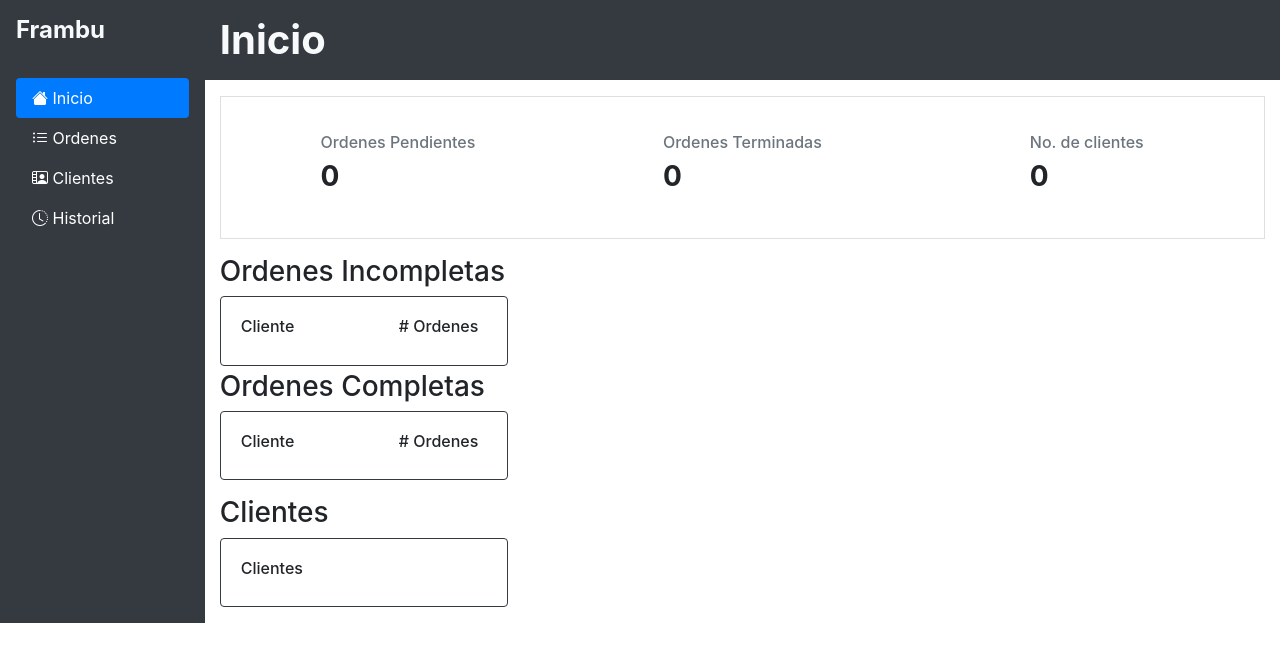
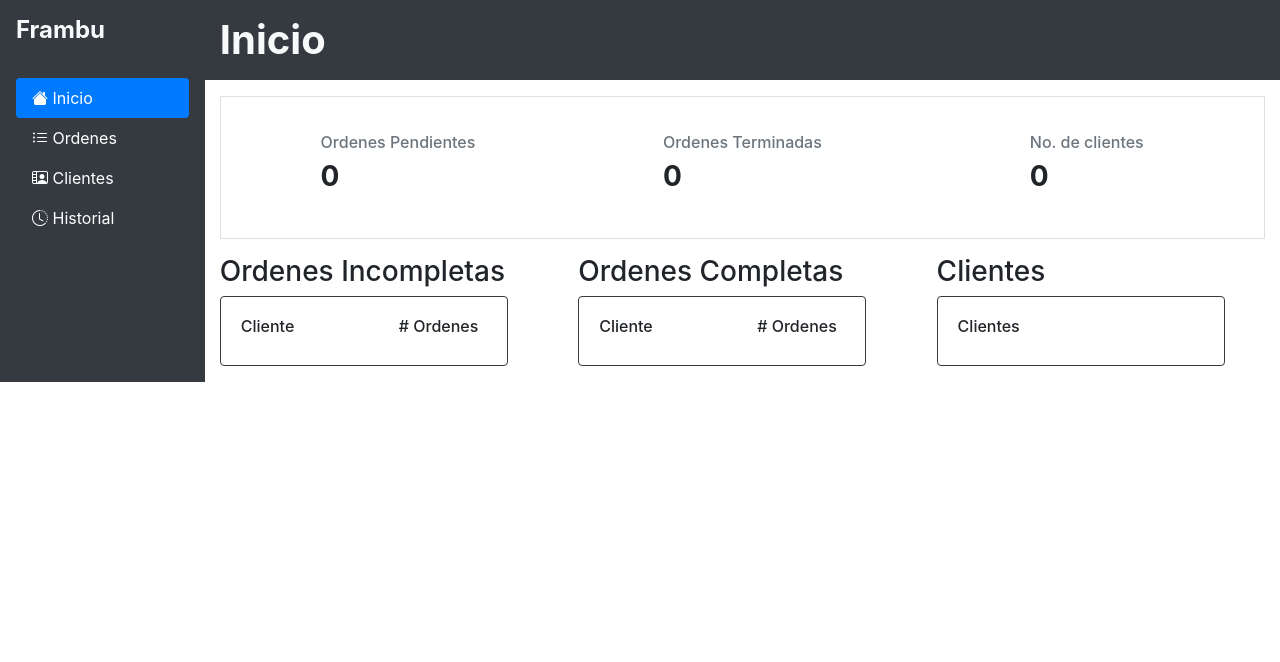
Before and after one commit to Mozta/ProyectoMermeladas, a Flask app: page / in a window 1280 px wide. Shown: the top 662 px of the page. Run offline with Flask 2, Linux system fonts and the light colour scheme; data that the repository does not hold is empty; some libraries are stand-ins or nearby versions; some web fonts are replaced.

Commit message:
Columnas bien hechas

```diff
--- a/app.py
+++ b/app.py
@@ -113,7 +113,7 @@ def search_client(name):
 app = Flask(__name__)
 
 
-@app.route('/', methods=['GET', 'POST'])
+@app.route('/', methods=['GET'])
 def home():
     if request.method == 'GET':
         try:
@@ -141,13 +141,6 @@ def home():
             'allclients':clients
         }
         return render_template('index.html', response=response)
-    else:
-        name = request.form["name"]
-        try:
-            create_order(order_ref, name)
-            return redirect('/')
-        except:
-            pass
 
 
 @app.route('/update/<string:id>', methods=['GET'])
--- a/templates/index.html
+++ b/templates/index.html
@@ -102,9 +102,9 @@
                 </div>
             </section>
 
-            <!-- Aqui estan las cartas  -->
             <div class="container">
-                <div class="row-2">
+                <div class="row">
+                  <div class="col">
                     <h3>Ordenes Incompletas</h3>
                     <div class="card border-dark mb-1" style="max-width: 18rem;">
                         <div class="row">
@@ -129,7 +129,7 @@
                     </div>
                     {% endfor %}
                   </div>
-                <div class="row-6">
+                  <div class="col">
                     <h3>Ordenes Completas</h3>
                     <div class="card border-dark mb-3" style="max-width: 18rem;">
                         <div class="row">
@@ -153,7 +153,8 @@
                         </div>
                     </div>
                     {% endfor %}
-                    <div class="row-6">
+                  </div>
+                  <div class="col">
                     <h3>Clientes</h3>
                     <div class="card border-dark mb-3" style="max-width: 18rem;">
                         <div class="row">
@@ -173,6 +174,8 @@
                     {% endfor %}
 
                   </div>
+                </div>
+              </div>
 
 
                 </div>
```
Lines whose indentation alone changed are shown as unchanged.
